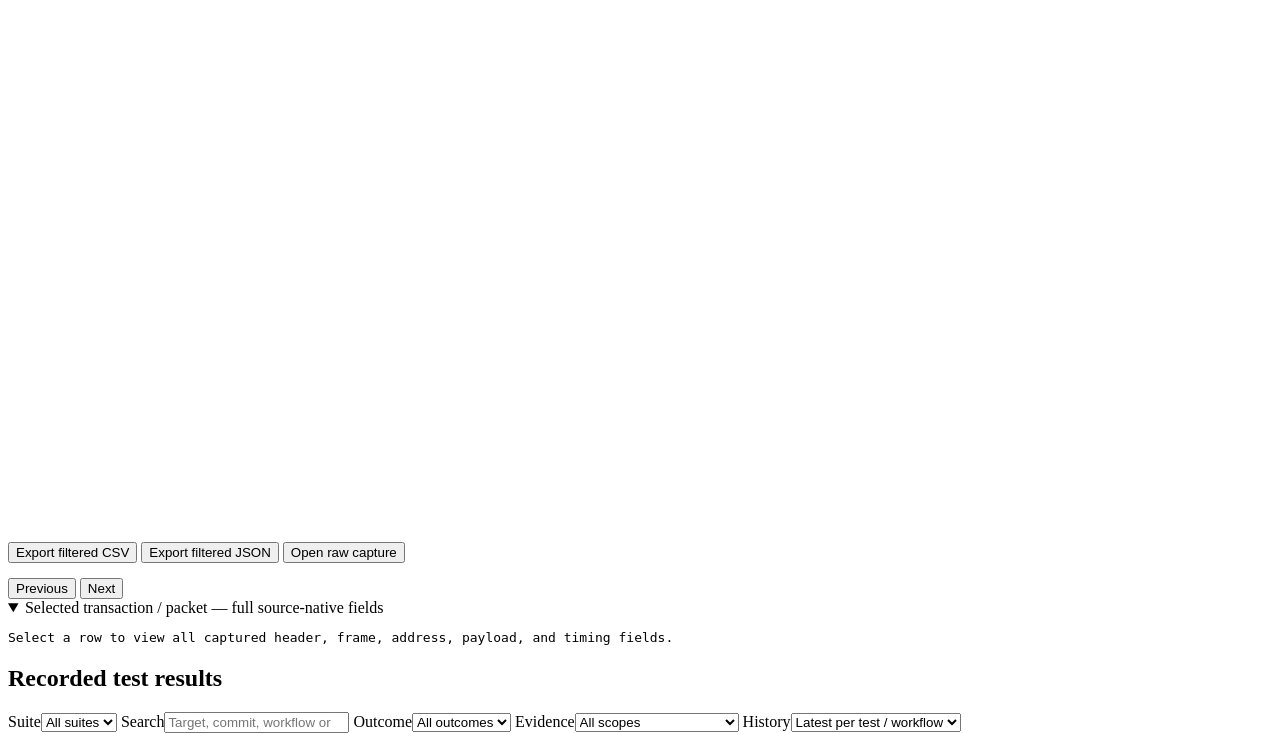
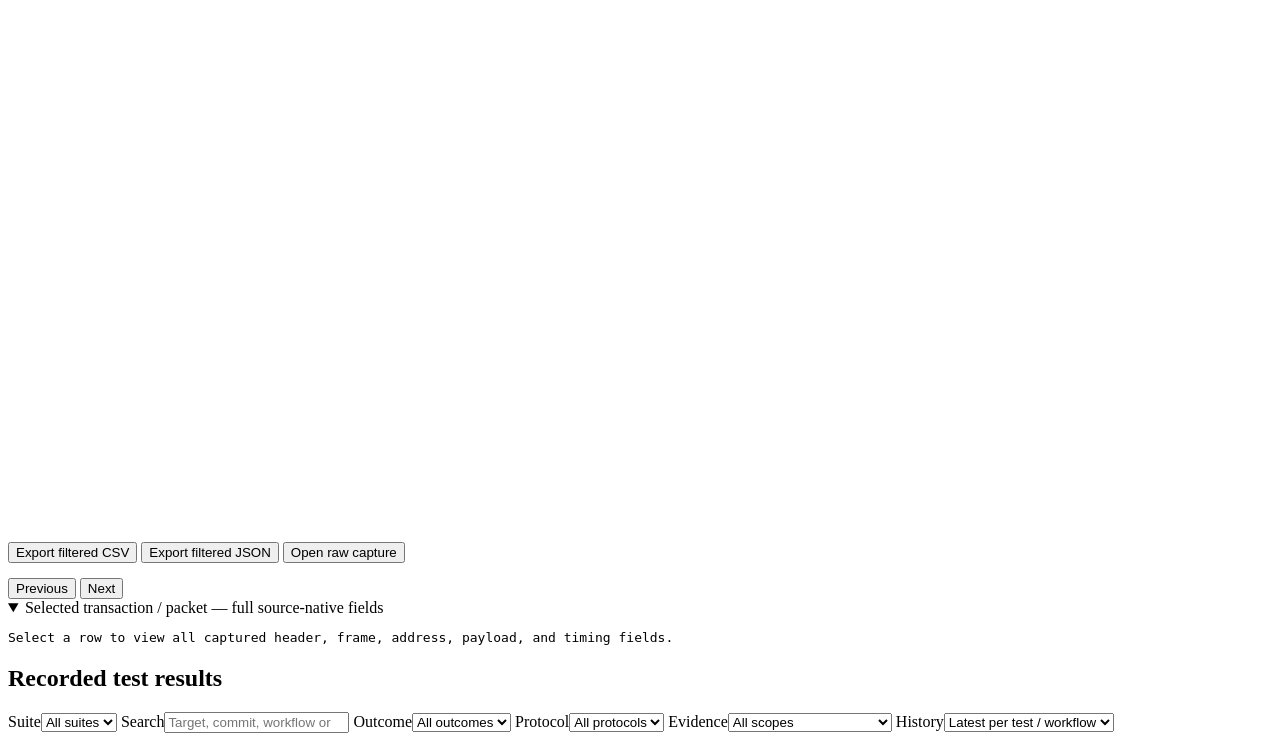
Before and after one commit to r987r/xezim-hello-world, a Python web app: template tools/templates/site_runs.html in a window 1280 px wide. Shown: the part 525-1258 px from the top of the page. Run offline with Jinja, Linux system fonts and the light colour scheme; the template is opened without the code that fills it, so the values that code supplies are empty.

Commit message:
pages: populate global recorded-test protocol filter dynamically from all test plans and captured runs

```diff
--- a/tools/templates/site_runs.html
+++ b/tools/templates/site_runs.html
@@ -48,6 +48,7 @@
   <label>Suite<select id="family"><option value="">All suites</option></select></label>
   <label>Search<input id="search" type="search" placeholder="Target, commit, workflow or protocol"></label>
   <label>Outcome<select id="outcome"><option value="">All outcomes</option><option value="pass">PASS</option><option value="fail">FAIL</option></select></label>
+  <label>Protocol<select id="recorded-protocol"><option value="">All protocols</option></select></label>
   <label>Evidence<select id="kind"><option value="">All scopes</option><option value="axi">AXI reports</option><option value="protocol">Protocol reports</option><option value="negative">Expected-failure checks</option></select></label>
   <label>History<select id="history"><option value="latest">Latest per test / workflow</option><option value="all">All retained runs</option></select></label>
   <span id="count" class="muted" aria-live="polite"></span>
@@ -100,6 +101,18 @@ const groups=[...new Set([
   ...D.entries.map(e=>suite(e.target,e.workflow)),
   ...D.runs.map(r=>suite("",r.label))
 ])].sort((a,b)=>priority.indexOf(a)-priority.indexOf(b));
+const protocolFilter=byId("recorded-protocol");
+const knownProtocols=[...new Set([
+  ...D.entries.flatMap(e=>e.protocols||[]),
+  ...Object.values(D.tests).flatMap(t=>[
+    ...(t.report?.axi?["axi4"]:[]),
+    ...Object.values(t.report?.protocols?.sources||{}).map(s=>s.protocol).filter(Boolean)
+  ])
+])].filter(Boolean).sort();
+for(const name of knownProtocols){
+  const o=document.createElement("option");o.value=name;o.textContent=name;
+  protocolFilter.append(o);
+}
 const filter=byId("family");
 for(const name of groups){
   const o=document.createElement("option");o.value=name;o.textContent=name;filter.append(o);
@@ -142,6 +155,7 @@ function render(){
   const seen=new Set();let count=0;
   for(const e of D.entries){
     if(fam&&suite(e.target,e.workflow)!==fam)continue;
+    if(protocolFilter.value&&!(e.protocols||[]).includes(protocolFilter.value))continue;
     if(!matchesQuery([e.target,e.workflow,e.source_sha,e.engine,(e.protocols||[]).join(" ")],q))continue;
     if(outcome&&(outcome==="pass")!==e.passed)continue;
     if(kind==="axi"&&!e.axi)continue;
@@ -218,7 +232,7 @@ function render(){
     catalog.append(tr);
   }
 }
-for(const id of ["family","search","outcome","kind","history"]){
+for(const id of ["family","search","outcome","kind","history","recorded-protocol"]){
   byId(id).addEventListener(id==="search"?"input":"change",render);
 }
 render();
```
